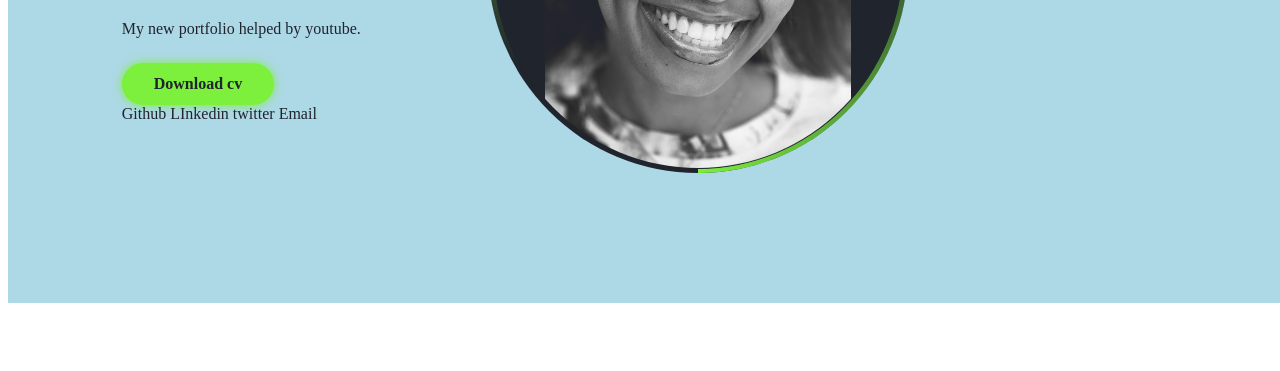
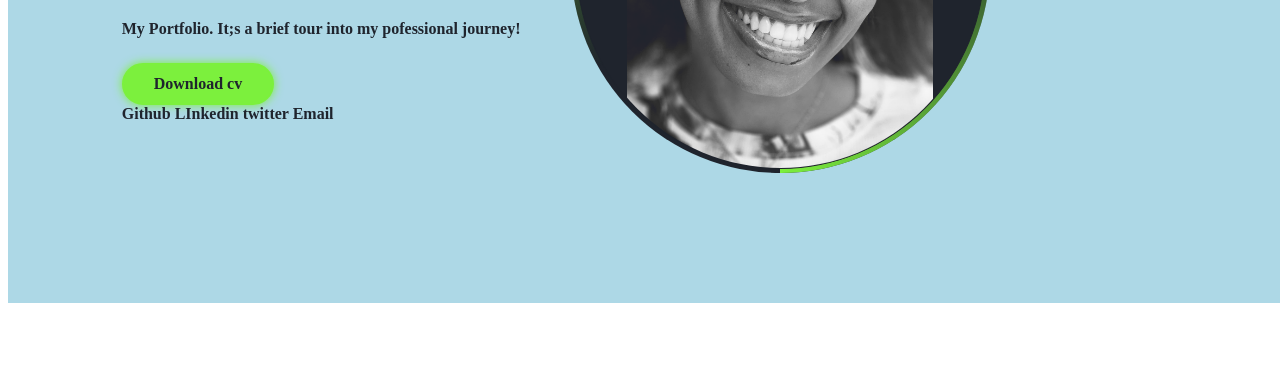
Before and after one commit to MERCYGATUNE/Mercy-Power-Learn-Portfolio, a plain HTML site: page index.html in a window 1280 px wide. Shown: the part 505-876 px from the top of the page. Drawn offline with Linux system fonts and the light colour scheme.

Commit message:
updated html

```diff
--- a/index.html
+++ b/index.html
@@ -72,7 +72,7 @@
       </h2>
 
       <p>
-        My new portfolio helped by youtube.
+       <b>My Portfolio. It;s a brief tour into my pofessional journey!</b>
       </p>
 
       <div class="btn-sci">
@@ -81,10 +81,10 @@
 
       <div class="sci">
 
-        <a href="#">Github </a>
-        <a href="#">LInkedin</a>
-        <a href="#">twitter</a>
-        <a href="#">Email</a>
+        <a href="#"> <b> Github</b> </a>
+        <a href="# "> <b> LInkedin </b> </a>
+        <a href="#"> <b> twitter </b> </a>
+        <a href="#"> <b>Email </b> </a>
       </div>
 
      </div>
```
